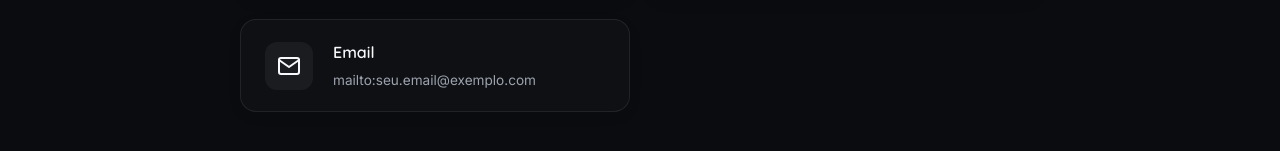
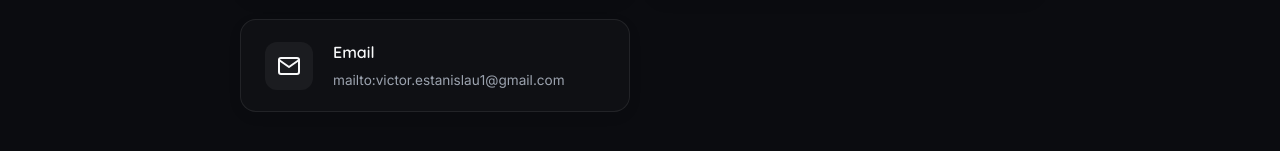
Before and after one commit to EstanisVictor/portifolio, a Next.js app: page /contact in a window 1280 px wide. Shown: the part 617-768 px from the top of the page. Built offline with nearby package versions, Linux system fonts and the light colour scheme.

Commit message:
fix: atualização com meu email real

```diff
--- a/src/pages/contact/index.jsx
+++ b/src/pages/contact/index.jsx
@@ -40,7 +40,7 @@ export default function Contact() {
                     <ItemContact
                         IconFa={FiMail}
                         label="Email"
-                        LinkContact={"mailto:seu.email@exemplo.com"}
+                        LinkContact={"mailto:victor.estanislau1@gmail.com"}
                     />
                 </div>
             </section>
```
